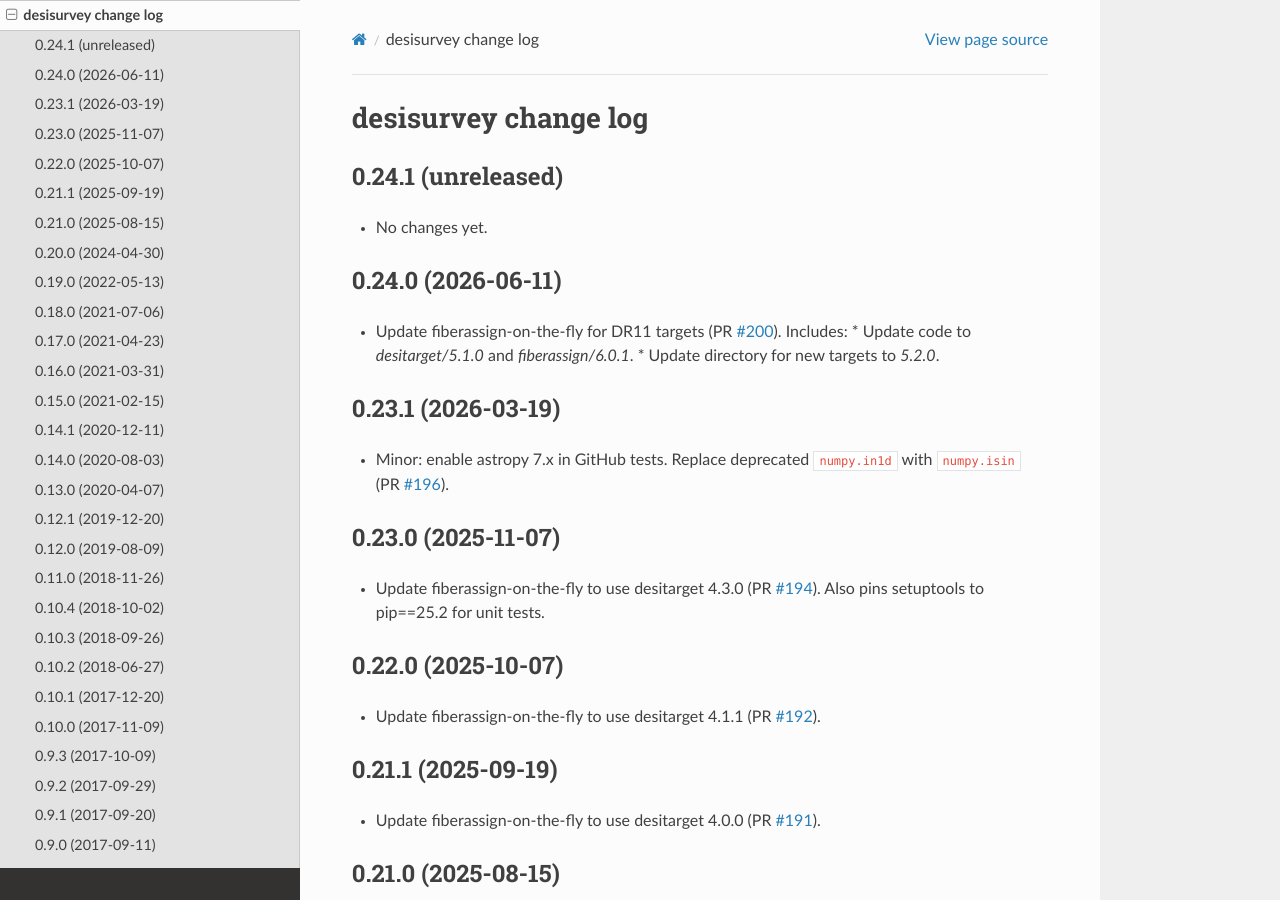
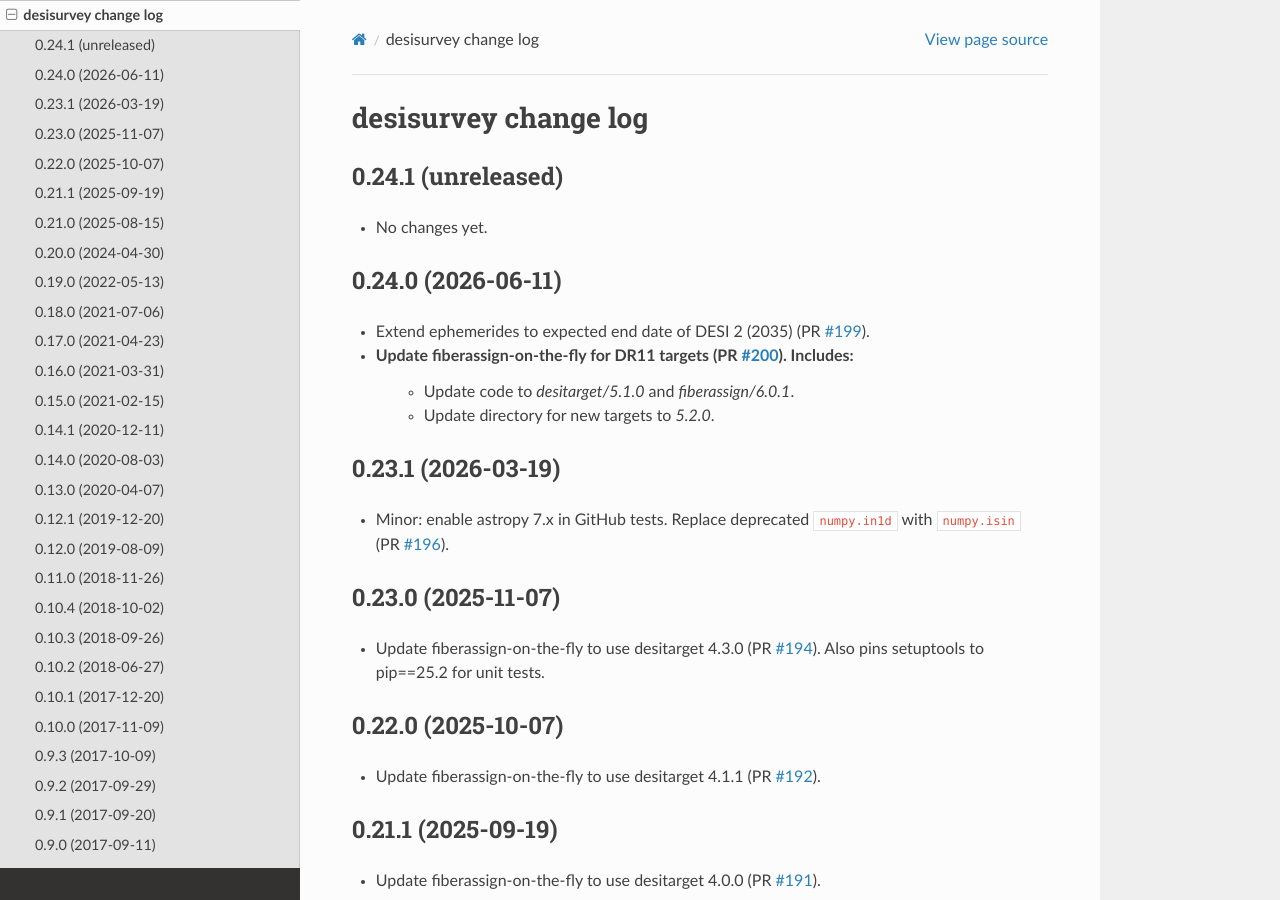
Before and after one commit to desihub/desisurvey, a Sphinx documentation site: the page built from doc/changes.rst, in a window 1280 px wide and 900 px high. Built offline with Sphinx 7.4.7 and the Read the Docs theme 3.1.0, drawn with Linux system fonts in a browser that asks for light colours.

Commit message:
Clean up changes docs: Add missing PR 199

```diff
--- a/doc/changes.rst
+++ b/doc/changes.rst
@@ -10,10 +10,12 @@
 0.24.0 (2026-06-11)
 -------------------
 
+* Extend ephemerides to expected end date of DESI 2 (2035) (PR `#199`_).
 * Update fiberassign-on-the-fly for DR11 targets (PR `#200`_). Includes:
-  * Update code to `desitarget/5.1.0` and `fiberassign/6.0.1`.
-  * Update directory for new targets to `5.2.0`.
+    * Update code to `desitarget/5.1.0` and `fiberassign/6.0.1`.
+    * Update directory for new targets to `5.2.0`.
 
+.. _`#199`: https://github.com/desihub/desisurvey/pull/199
 .. _`#200`: https://github.com/desihub/desisurvey/pull/200
 
 0.23.1 (2026-03-19)
```
